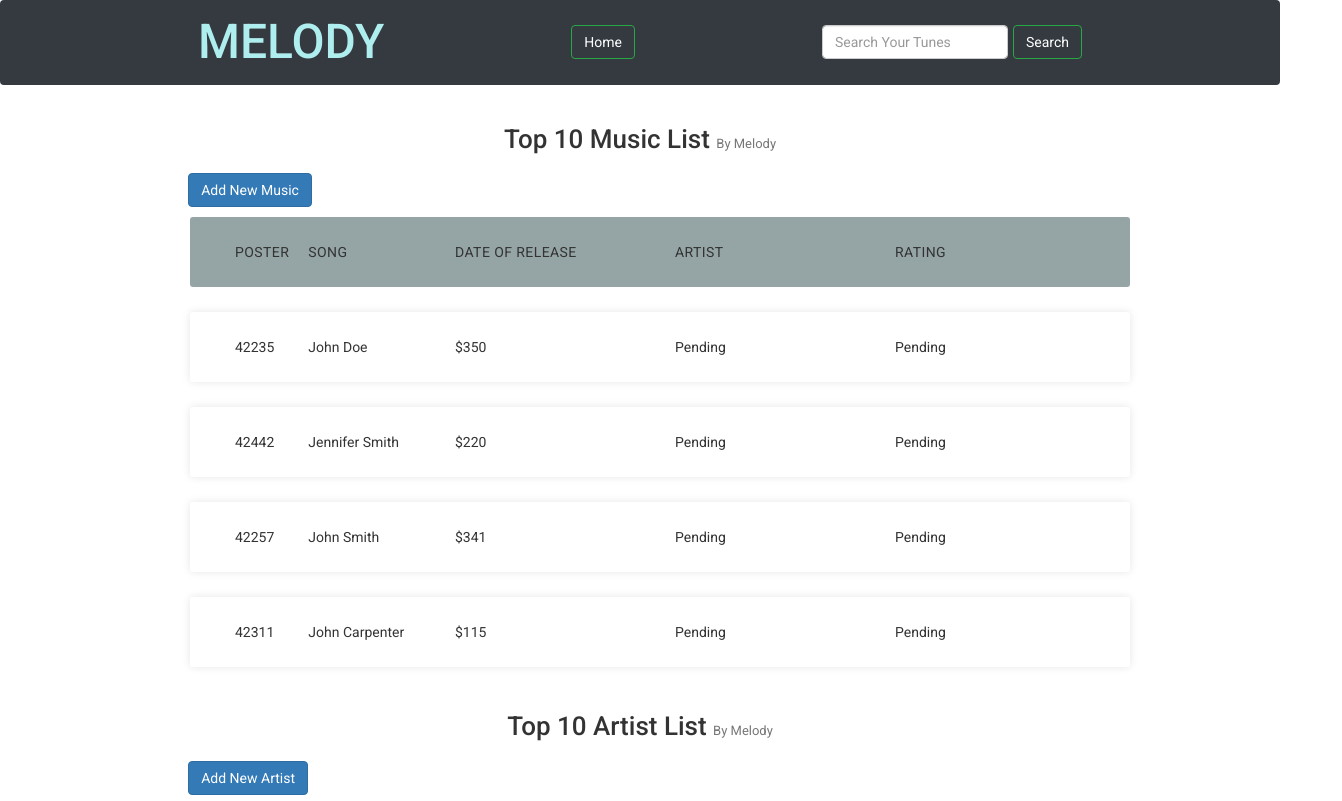
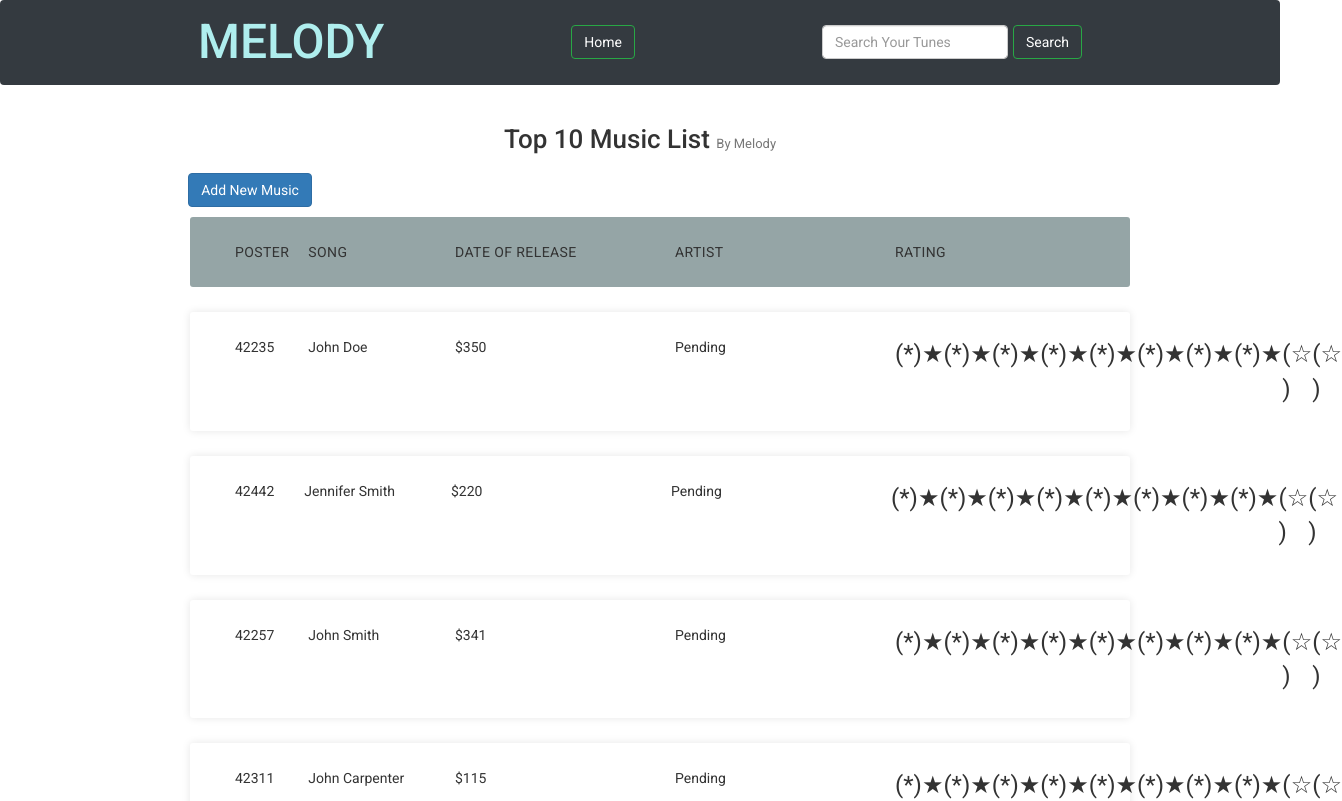
Before and after one commit to rahulmukherjee68/Melody, an Angular app: page /home in a window 1280 px wide. Shown: the top 801 px of the page, 1342 px wide, since content can reach past the window. Built offline with nearby package versions, Linux system fonts and the light colour scheme.

Commit message:
added stars

```diff
--- a/package.json
+++ b/package.json
@@ -21,6 +21,7 @@
     "@angular/platform-browser": "~8.0.0",
     "@angular/platform-browser-dynamic": "~8.0.0",
     "@angular/router": "~8.0.0",
+    "@ng-bootstrap/ng-bootstrap": "^6.0.2",
     "hammerjs": "^2.0.8",
     "jquery": "^3.4.1",
     "rxjs": "~6.4.0",
--- a/src/app/add/add.component.scss
+++ b/src/app/add/add.component.scss
@@ -40,3 +40,7 @@ input[type=date], input[type=datetime-local], input[type=month], input[type=time
   #myUL li a:hover:not(.header) {
     background-color: #eee;
   }
+  h2{
+    padding: 6px 59px;
+
+  }
--- a/src/app/app.module.ts
+++ b/src/app/app.module.ts
@@ -2,6 +2,7 @@ import { BrowserModule } from '@angular/platform-browser';
 import { NgModule } from '@angular/core';
 
 import { AppRoutingModule } from './app-routing.module';
+import { NgbModule } from '@ng-bootstrap/ng-bootstrap';
 import { AppComponent } from './app.component';
 import { HomeComponent } from './home/home.component';
 import { LoginComponent } from './login/login.component';
@@ -18,7 +19,8 @@ import { AddComponent } from './add/add.component';
   imports: [
     BrowserModule,
     AppRoutingModule,
-    FormsModule
+    FormsModule,
+    NgbModule
   ],
   providers: [],
   bootstrap: [AppComponent]
--- a/src/app/home/home.component.html
+++ b/src/app/home/home.component.html
@@ -6,6 +6,7 @@
         <button class="btn btn-outline-success my-2 my-sm-0" type="submit">Search</button>
     </form>
 </nav>
+
 
 <!-- top 10 Music -->
 
@@ -29,7 +30,11 @@
             <div class="col col-2" data-label="Customer Name">John Doe</div>
             <div class="col col-3" data-label="Amount">$350</div>
             <div class="col col-4" data-label="Payment Status">Pending</div>
-            <div class="col col-4" data-label="Payment Status">Pending</div>
+            <div class="col col-4" data-label="Payment Status">
+
+                <ngb-rating class="stars" [(rate)]="currentRate" (click)="clickstars()"></ngb-rating>
+
+            </div>
 
         </li>
         <li class="table-row">
@@ -37,7 +42,10 @@
             <div class="col col-2" data-label="Customer Name">Jennifer Smith</div>
             <div class="col col-3" data-label="Amount">$220</div>
             <div class="col col-4" data-label="Payment Status">Pending</div>
-            <div class="col col-4" data-label="Payment Status">Pending</div>
+            <div class="col col-4" data-label="Payment Status">
+
+                <ngb-rating class="stars" [(rate)]="currentRate" (click)="clickstars()"></ngb-rating>
+            </div>
 
         </li>
         <li class="table-row">
@@ -45,14 +53,23 @@
             <div class="col col-2" data-label="Customer Name">John Smith</div>
             <div class="col col-3" data-label="Amount">$341</div>
             <div class="col col-4" data-label="Payment Status">Pending</div>
-            <div class="col col-4" data-label="Payment Status">Pending</div>
+            <div class="col col-4" data-label="Payment Status">
+
+                <ngb-rating class="stars" [(rate)]="currentRate" (click)="clickstars()"></ngb-rating>
+
+            </div>
         </li>
         <li class="table-row">
             <div class="col col-1" data-label="Job Id">42311</div>
             <div class="col col-2" data-label="Customer Name">John Carpenter</div>
             <div class="col col-3" data-label="Amount">$115</div>
             <div class="col col-4" data-label="Payment Status">Pending</div>
-            <div class="col col-4" data-label="Payment Status">Pending</div>
+            <div class="col col-4" data-label="Payment Status">
+
+                <ngb-rating  class="stars" [(rate)]="currentRate" (click)="clickstars()"></ngb-rating>
+
+
+            </div>
         </li>
     </ul>
 </div>
--- a/src/app/home/home.component.scss
+++ b/src/app/home/home.component.scss
@@ -96,3 +96,7 @@ body {
   }
 
   //// table css ends here //////@extend
+
+  .stars{
+    font-size: x-large;
+  }
--- a/src/app/home/home.component.ts
+++ b/src/app/home/home.component.ts
@@ -7,6 +7,7 @@ import { Component, OnInit } from '@angular/core';
 })
 export class HomeComponent implements OnInit {
   AddMusic:any;
+  currentRate = 8;
   constructor() { }
 
   ngOnInit() {
@@ -15,4 +16,8 @@ export class HomeComponent implements OnInit {
   addForm(){
     this.AddMusic=true;
   }
+  clickstars(){
+    console.log(true);
+
+  }
 }
```
Also changed, not shown: src/assets/images/star-rating.icons.svg (added), 1 other file (tests, documents, lock files or other folders).
